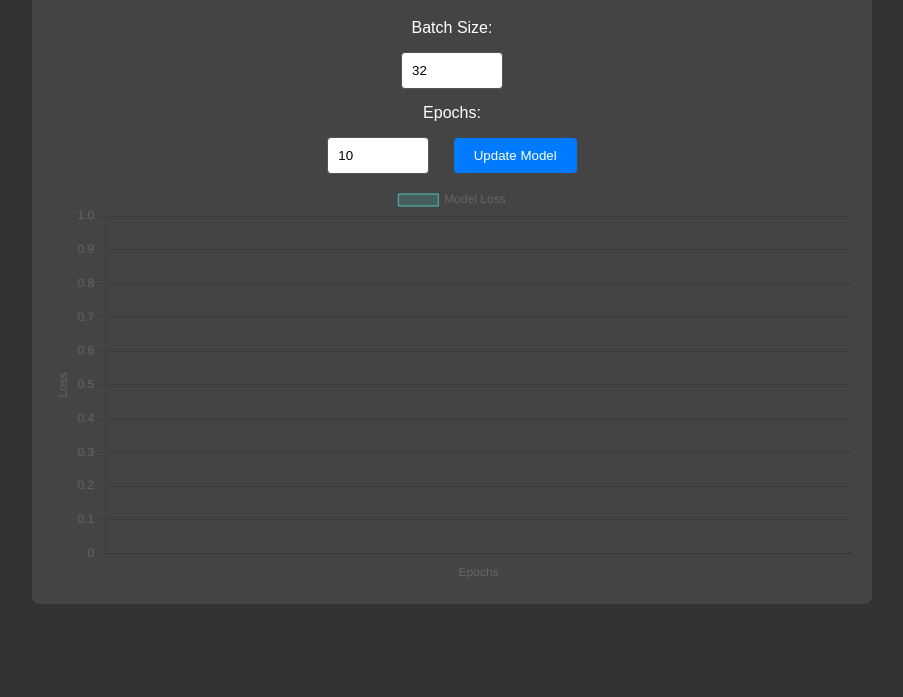
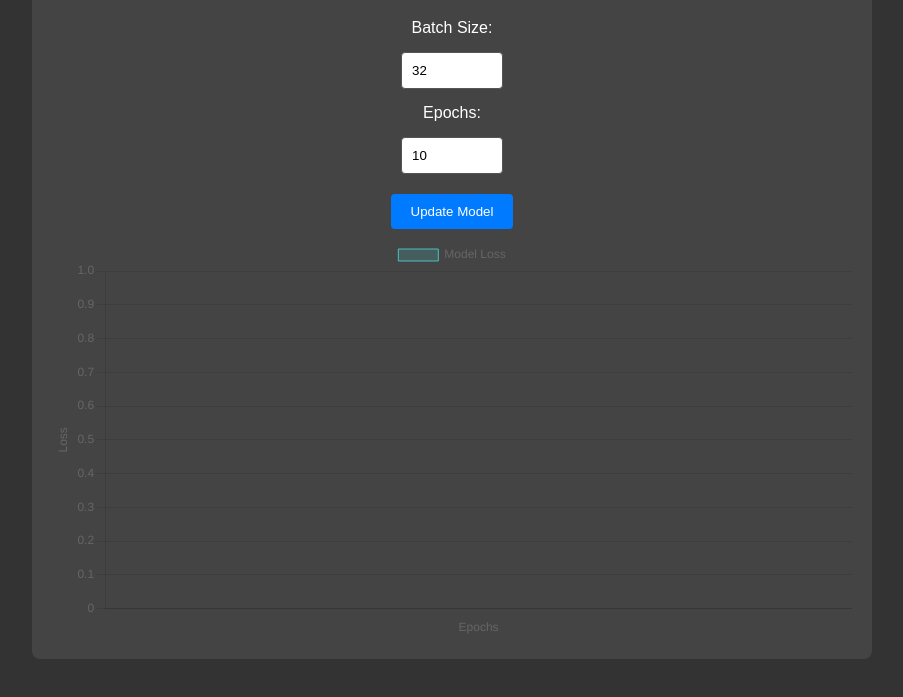
Before and after one commit to alanyom/alanyom.github.io, a plain HTML site: page index.html in a window 1280 px wide. Shown: the part 101-798 px from the top of the page, without its empty margins (188-1091 px from the left). Drawn offline with nearby package versions, Linux system fonts and the light colour scheme.

Commit message:
Update index.html

```diff
--- a/index.html
+++ b/index.html
@@ -12,10 +12,12 @@
     <div class="container">
         <h1>Elbow Curve</h1>
         <div id="controls">
-            <label for="batchSize">Batch Size:</label>
-            <input type="number" id="batchSize" value="32" min="1">
-            <label for="epochs">Epochs:</label>
-            <input type="number" id="epochs" value="10" min="1">
+            <div class="your-class">
+                <label for="batchSize">Batch Size:</label>
+                <input type="number" id="batchSize" value="32" min="1">
+                <label for="epochs">Epochs:</label>
+                <input type="number" id="epochs" value="10" min="1">
+            </div>
             <button onclick="updateModel()">Update Model</button>
         </div>
         <canvas id="elbowChart"></canvas>
```
